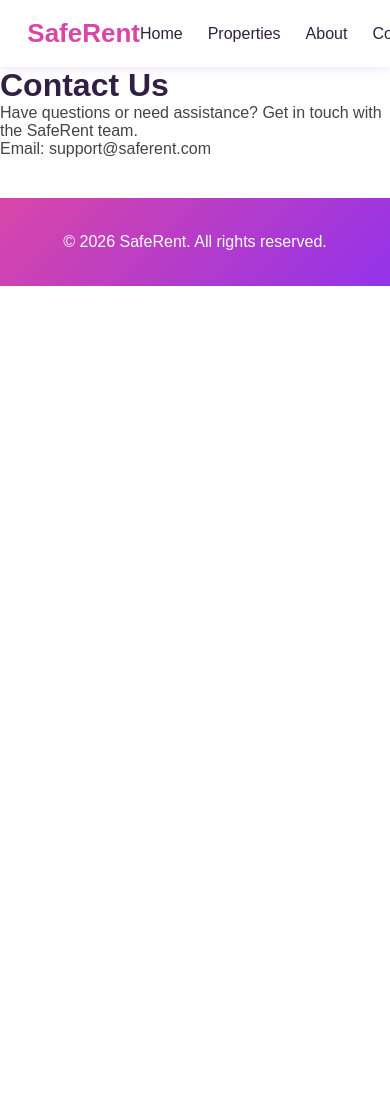
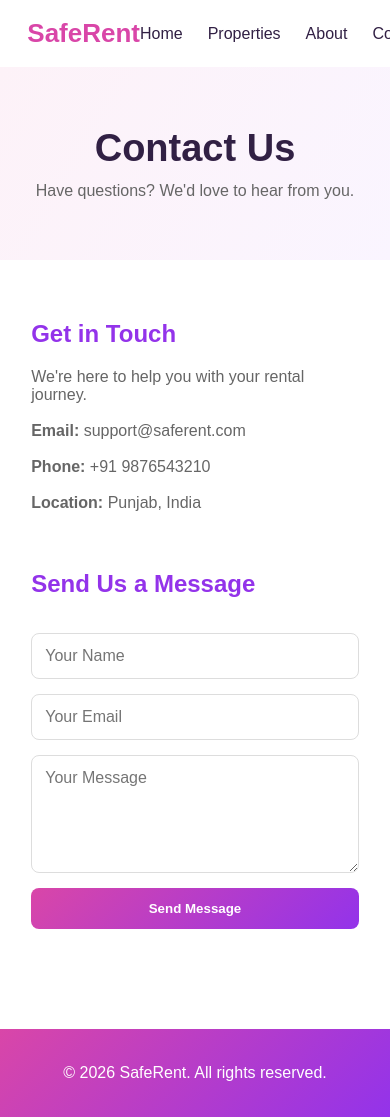
Before and after one commit to VrindaSoni2306/SafeRent-React, a React (Vite) app: page /contact in a window 390 px wide. Shown: the top 1117 px of the page. Before the commit the page ends 844 px from the top, so only its background shows below. Built offline with nearby package versions, Linux system fonts and the light colour scheme.

Commit message:
made about and contact

```diff
--- /dev/null
+++ b/src/pages/About.css
@@ -0,0 +1,61 @@
+
+.about-page {
+  color: #312044;
+}
+
+.about-hero {
+  padding: 70px 7%;
+  text-align: center;
+  background: linear-gradient(120deg, #FDF2F8, #FAF5FF);
+}
+
+.about-hero h1 {
+  font-size: 40px;
+  margin-bottom: 15px;
+}
+
+.about-hero p {
+  color: #666;
+  font-size: 17px;
+}
+
+.about-content {
+  padding: 60px 10%;
+  text-align: center;
+}
+
+.about-content h2,
+.mission-vision h2 {
+  color: #9333EA;
+  margin-bottom: 15px;
+}
+
+.about-content p,
+.mission-vision p {
+  color: #666;
+  line-height: 1.7;
+}
+
+.mission-vision {
+  display: flex;
+  gap: 25px;
+  padding: 40px 7% 60px;
+}
+
+.mission-vision div {
+  flex: 1;
+  padding: 30px;
+  background: #FAF5FF;
+  border-radius: 12px;
+  text-align: center;
+}
+
+@media (max-width: 768px) {
+  .mission-vision {
+    flex-direction: column;
+  }
+
+  .about-hero h1 {
+    font-size: 30px;
+  }
+}
--- a/src/pages/About.tsx
+++ b/src/pages/About.tsx
@@ -1,12 +1,36 @@
+
+import './About.css';
 
 function About() {
   return (
-    <div>
-      <h1>About SafeRent</h1>
-      <p>
-        SafeRent is a platform that helps users find safe and comfortable
-        rental properties. Our goal is to make renting simple and reliable.
-      </p>
+    <div className="about-page">
+
+      <section className="about-hero">
+        <h1>About SafeRent</h1>
+        <p>Making your house-hunting journey easier and more comfortable.</p>
+      </section>
+
+      <section className="about-content">
+        <h2>Who We Are</h2>
+        <p>
+          SafeRent is a rental property platform that helps people
+          find suitable homes and connects property seekers with owners.
+          Our goal is to make renting simple and convenient.
+        </p>
+      </section>
+
+      <section className="mission-vision">
+        <div>
+          <h2>Our Mission</h2>
+          <p>To make finding and renting a home simple, convenient and reliable.</p>
+        </div>
+
+        <div>
+          <h2>Our Vision</h2>
+          <p>To become a trusted platform for property seekers and owners.</p>
+        </div>
+      </section>
+
     </div>
   );
 }
--- /dev/null
+++ b/src/pages/Contact.css
@@ -0,0 +1,71 @@
+
+.contact-page {
+  color: #312044;
+}
+
+.contact-hero {
+  padding: 60px 7%;
+  text-align: center;
+  background: linear-gradient(120deg, #FDF2F8, #FAF5FF);
+}
+
+.contact-hero h1 {
+  font-size: 38px;
+  margin-bottom: 12px;
+}
+
+.contact-hero p {
+  color: #666;
+}
+
+.contact-container {
+  display: flex;
+  gap: 40px;
+  padding: 60px 8%;
+}
+
+.contact-info,
+.contact-form {
+  flex: 1;
+}
+
+.contact-info h2,
+.contact-form h2 {
+  color: #9333EA;
+  margin-bottom: 20px;
+}
+
+.contact-info p {
+  color: #666;
+  margin: 18px 0;
+}
+
+.contact-form {
+  display: flex;
+  flex-direction: column;
+  gap: 15px;
+}
+
+.contact-form input,
+.contact-form textarea {
+  padding: 13px;
+  border: 1px solid #ddd;
+  border-radius: 8px;
+  font: inherit;
+}
+
+.contact-form button {
+  padding: 13px;
+  border: none;
+  border-radius: 8px;
+  background: linear-gradient(135deg, #D946A8, #9333EA);
+  color: white;
+  font-weight: bold;
+  cursor: pointer;
+}
+
+@media (max-width: 768px) {
+  .contact-container {
+    flex-direction: column;
+  }
+}
--- a/src/pages/Contact.tsx
+++ b/src/pages/Contact.tsx
@@ -1,12 +1,37 @@
+
+import './Contact.css';
 
 function Contact() {
   return (
-    <div>
-      <h1>Contact Us</h1>
-      <p>
-        Have questions or need assistance? Get in touch with the SafeRent team.
-      </p>
-      <p>Email: support@saferent.com</p>
+    <div className="contact-page">
+
+      <section className="contact-hero">
+        <h1>Contact Us</h1>
+        <p>Have questions? We'd love to hear from you.</p>
+      </section>
+
+      <section className="contact-container">
+
+        <div className="contact-info">
+          <h2>Get in Touch</h2>
+          <p>We're here to help you with your rental journey.</p>
+
+          <p><strong>Email:</strong> support@saferent.com</p>
+          <p><strong>Phone:</strong> +91 9876543210</p>
+          <p><strong>Location:</strong> Punjab, India</p>
+        </div>
+
+        <form className="contact-form">
+          <h2>Send Us a Message</h2>
+
+          <input type="text" placeholder="Your Name" required />
+          <input type="email" placeholder="Your Email" required />
+          <textarea placeholder="Your Message" rows={5} required />
+
+          <button type="submit">Send Message</button>
+        </form>
+
+      </section>
     </div>
   );
 }
```
